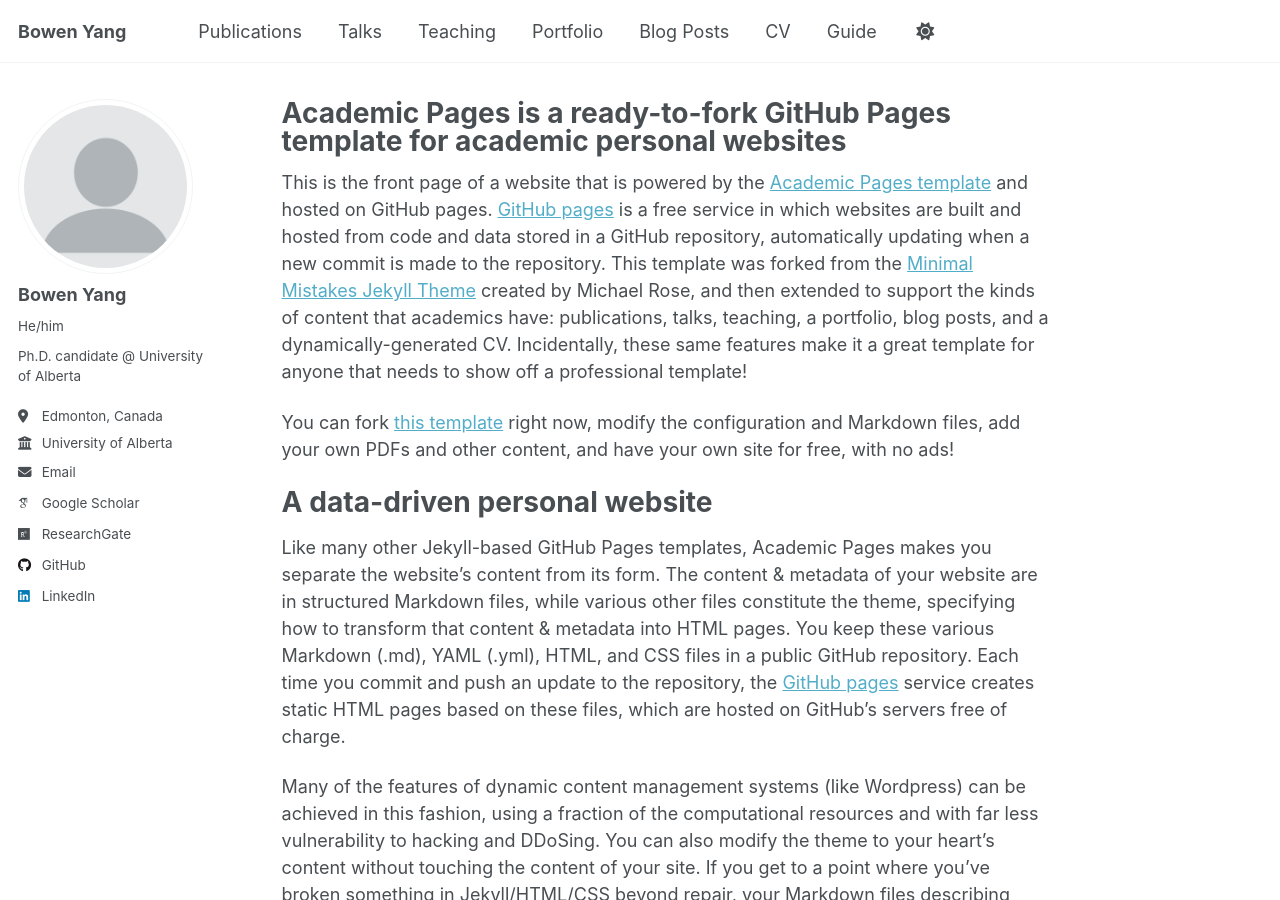
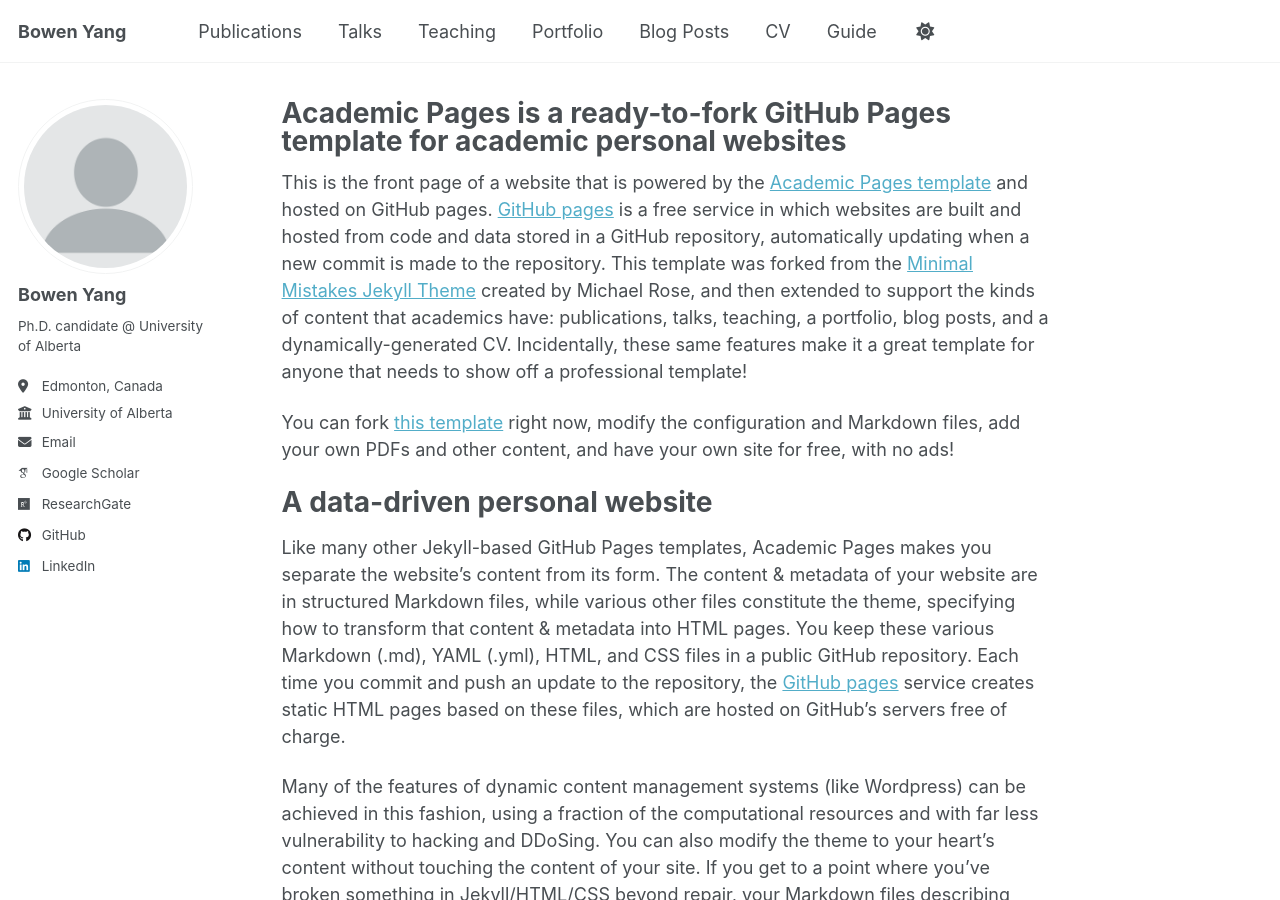
Before and after one commit to BowenYang-Engineering/BowenYang-Engineering.github.io, a Jekyll site: the page built from _pages/about.md, in a window 1280 px wide and 900 px high. Built offline with Jekyll 4.4.1, drawn with Linux system fonts in a browser that asks for light colours; some web fonts are replaced; a script that is not in the unit is left out.

Commit message:
Update _config.yml

```diff
--- a/_config.yml
+++ b/_config.yml
@@ -24,7 +24,7 @@ author:
   # Biographic information
   avatar           : "profile.png"
   name             : "Bowen Yang"
-  pronouns         : "He/him"
+  pronouns         : # URL
   bio              : "Ph.D. candidate @ University of Alberta"
   location         : "Edmonton, Canada"
   employer         : "University of Alberta"
```
